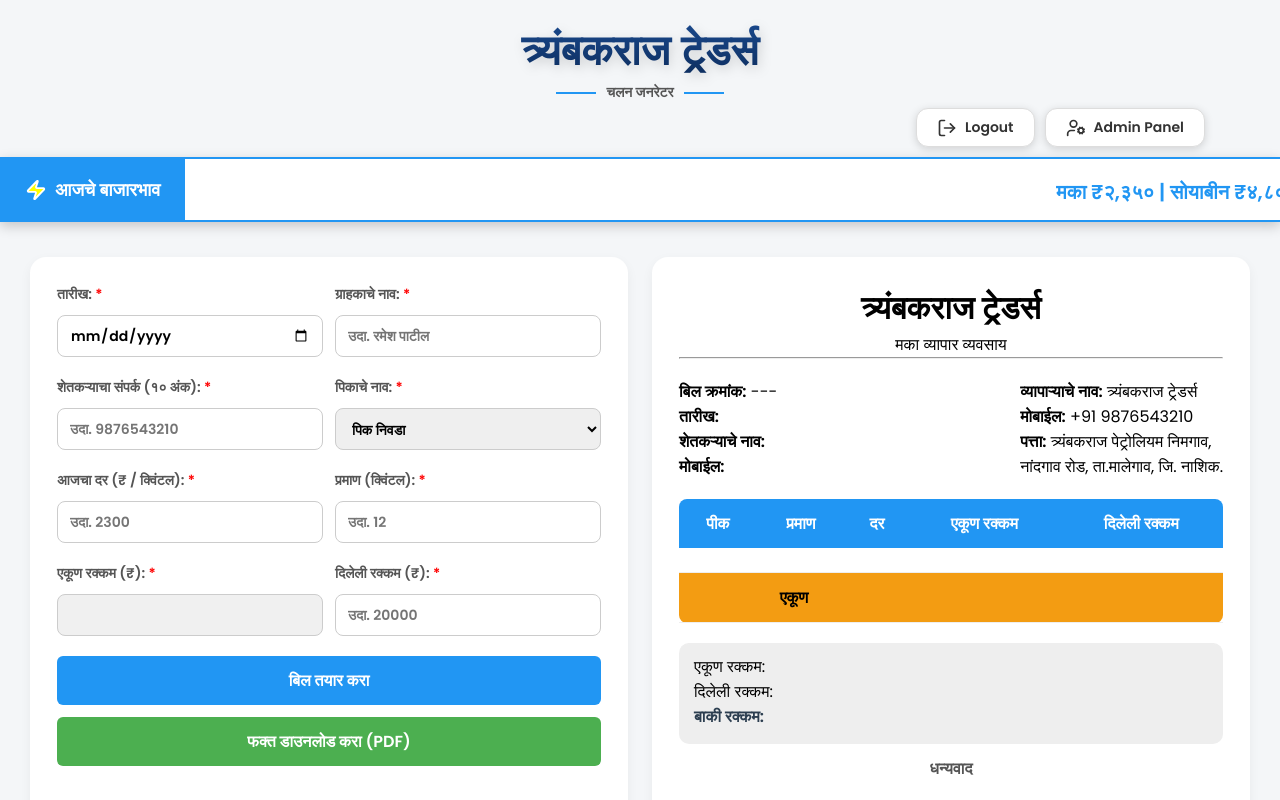
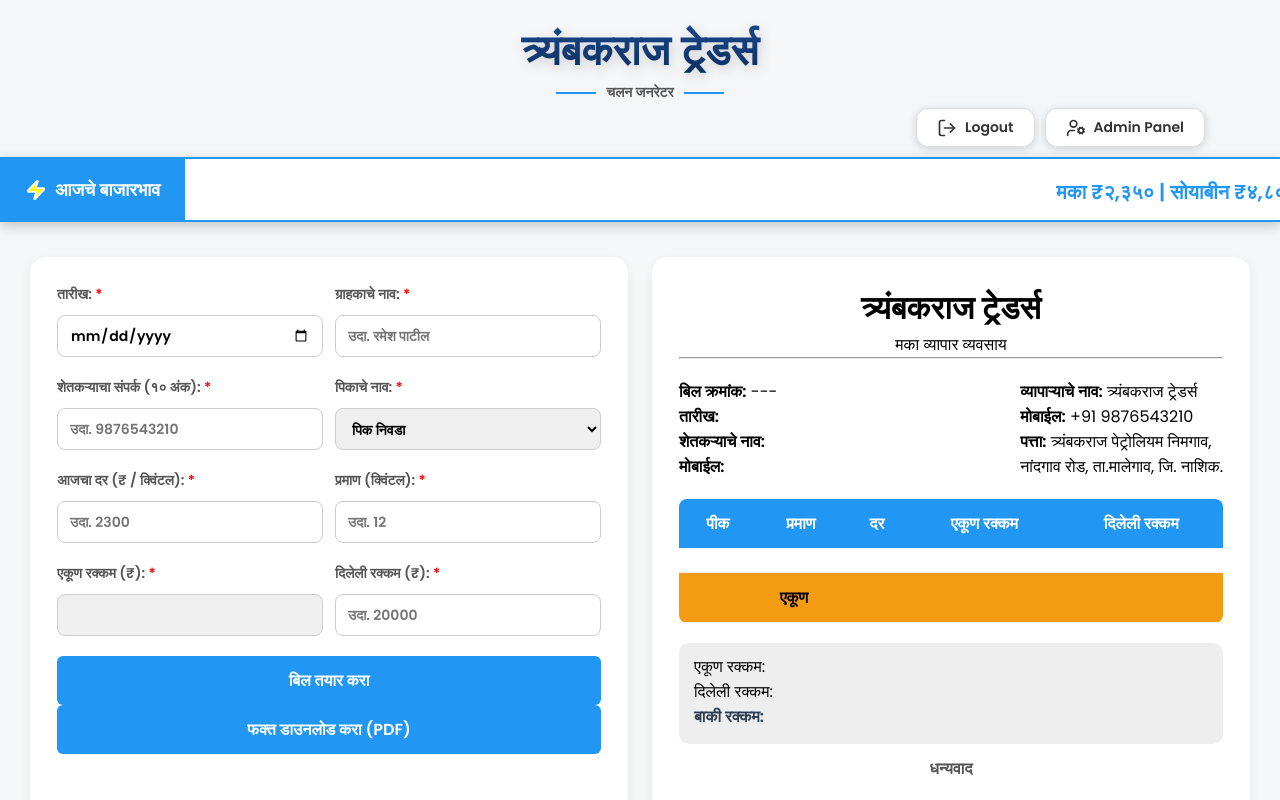
Before and after one commit to malusare-pratham/trambak-traders, a React (Create React App) app in the folder frontend/: page /dashboard in a window 1280 px wide. Shown: the top 800 px of the page. Built offline with nearby package versions, Linux system fonts and the light colour scheme; no server answers; sample sign-in values are in the browser's storage.

Commit message:
Update Invoice.jsx

```diff
--- a/frontend/src/components/dashboard/Invoice.jsx
+++ b/frontend/src/components/dashboard/Invoice.jsx
@@ -278,6 +278,7 @@ const Invoice = () => {
               </div>
             </div>
 
+            <div className="form-actions">
             <button type="button" onClick={handleBillCreate} className="submit-btn">
               बिल तयार करा
             </button>
@@ -285,11 +286,11 @@ const Invoice = () => {
             <button
               type="button"
               onClick={downloadPDF}
-              className="submit-btn"
-              style={{ marginTop: "12px", backgroundColor: "#4CAF50" }}
+              className="submit-btn pdf-btn"
             >
               फक्त डाउनलोड करा (PDF)
             </button>
+            </div>
           </form>
           {error && <p className="error-msg">{error}</p>}
         </div>
```
